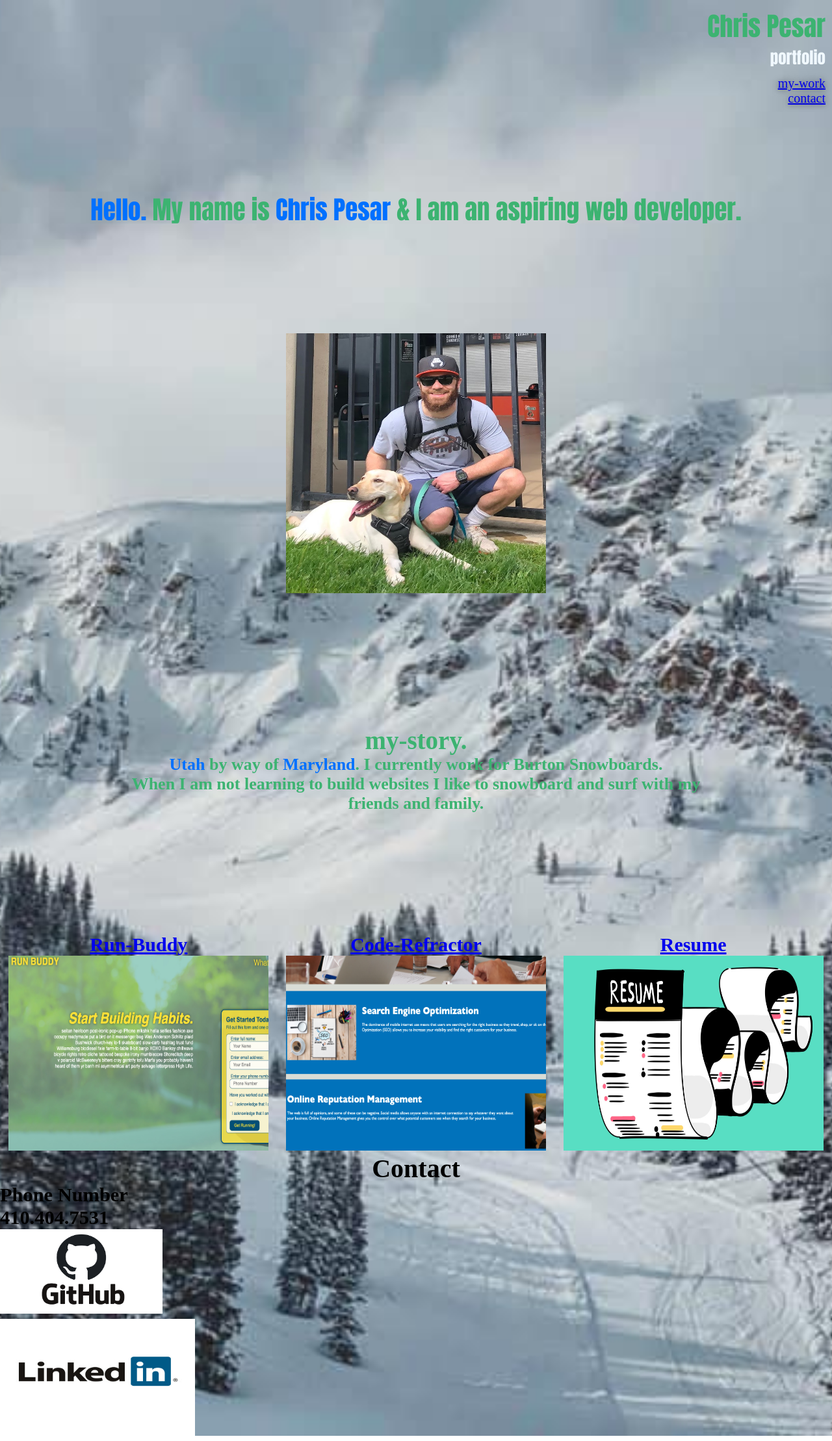
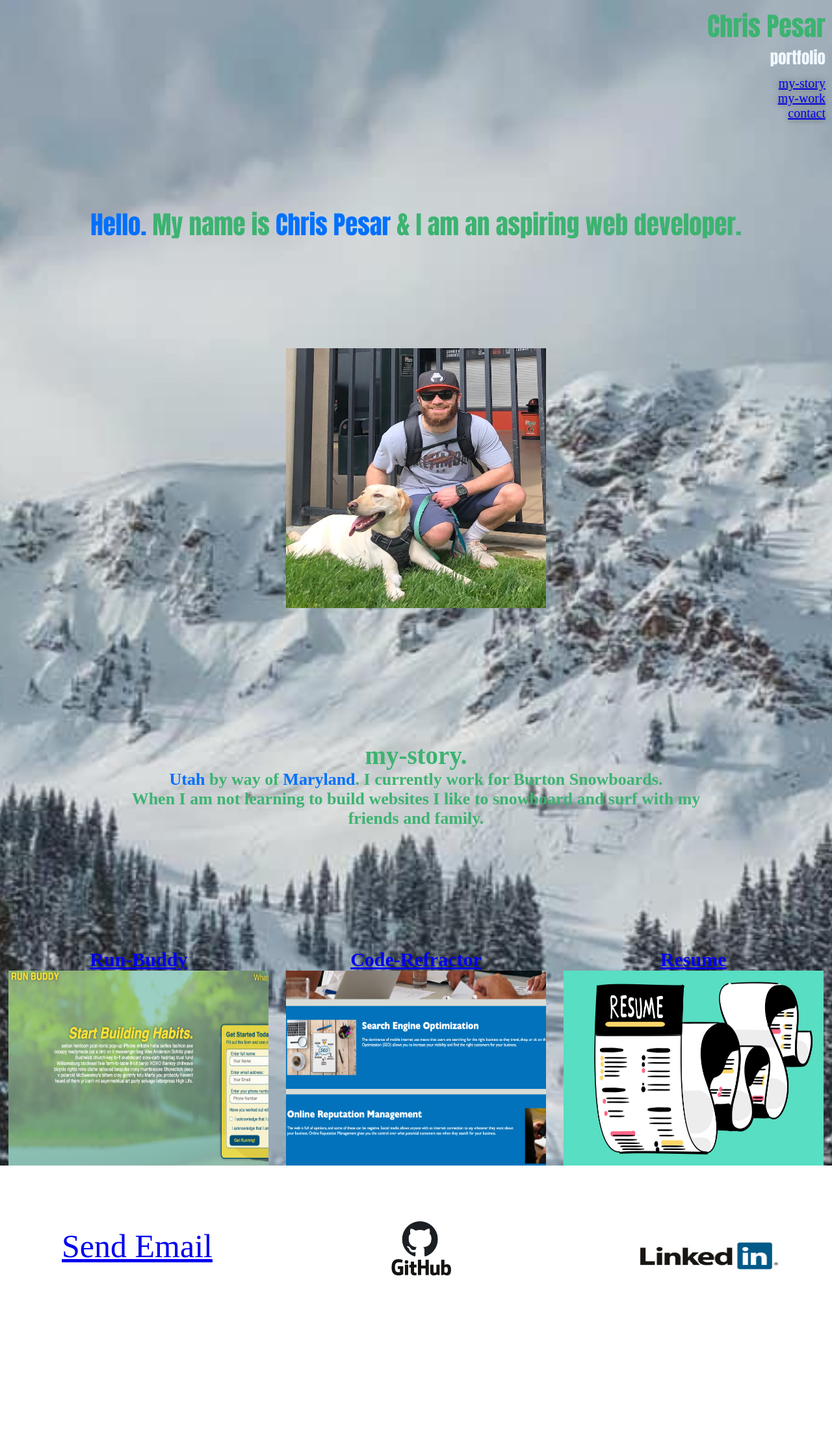
Before and after one commit to cpesar/pesarportfolio, a plain HTML site: page index.html in a window 1280 px wide. Shown: the whole page at 65% size. After the commit the page ends 2042 px from the top, so only its background shows below. Drawn offline with Linux system fonts and the light colour scheme.

Commit message:
troubleshooting media queries

```diff
--- a/assets/style.css
+++ b/assets/style.css
@@ -40,26 +40,33 @@ header h1 p {
 
 /*Footer*/
 footer {
-  background-color:;
-  font-size: 26px;
+  background: white;
+  padding: 20px 20px;
+  display: flex;
+  justify-content: space-between;
+  flex-wrap: wrap;
+  width: 100%;
 }
 
-footer h2 {
+.email {
+  padding: 75px;
+  display: flex;
   text-align: center;
-  font-family: impact fantasy;
-  font-size: 40px;
-}
-
-.github {
-
+  font-size: 50px;
 }
 
 .hub {
+  display: flex;
+  padding-top: 30px;
+  padding-right: 70px;
   width: 250px;
   height: 130px;
 }
 
 .in {
+  display: flex;
+  padding-top: 15px;
+  padding-right: 40px;
   width: 300px;
   height: 180px;
 }
@@ -124,11 +131,9 @@ header nav ul li a:hover {
 }
 
 /*my-story section*/
+
+
 .story {
-
-}
-
-.my-story {
   border: 75px;
   padding: 200px;
   margin: auto;
@@ -141,14 +146,14 @@ header nav ul li a:hover {
   justify-content: space-between;
 }
 
-.my-story p {
+.story p {
   color: #3cb371;
   font-family: impact fantasy;
   font-weight: bold;
   font-stretch: ultra-expanded;
 }
 
-.my-story p span {
+.story p span {
   color: #0070ff;
 }
 
@@ -161,11 +166,15 @@ header nav ul li a:hover {
 .resize {
   height: 300px;
   width: 400px;
+  flex-wrap: wrap;
+  display: flex;
+  flex-direction: row;
 }
 
 .work {
   margin: 0 auto;
   display: flex;
+  flex-direction: row;
   justify-content: space-around;
   align-items: baseline stretch;
 }
@@ -217,7 +226,9 @@ header nav ul li a:hover {
 /*Media query for desktop screens and smaller*/
 @media screen and (min-width: 575px) {
   header {
-
+    padding-bottom: 0;
+    justify-content: center;
+    position: relative;
   }
   header h1 {
 
@@ -252,21 +263,25 @@ header nav ul li a:hover {
 
 
 /*Media query for tablets and smaller*/
-@media screen and (min-wdith: 768px) {
+@media screen and (min-width: 768px) {
 
 }
 
 
 /*Media query for mobile phones and smaller*/
-@media screen and (min-wdith: 980px) {
+@media screen and (min-width: 980px) {
   header {
+   text-align: right;
+   justify-items: inherit;
+
   }
 
   header h1 {
-
+    text-align: right;
   }
 
   header nav ul {
+    padding: 0;
 
   }
 
--- a/index.html
+++ b/index.html
@@ -23,13 +23,14 @@
     <nav>
       <ul>
         <li>
+          <a href="#my-story">my-story</a>
+        </li>
+        <li>
           <a href="#my-work">my-work</a>
         </li>
         <li>
           <a href="#contact">contact</a>
         </li>
-
-
       </ul>
     </nav>
   </header>
@@ -44,17 +45,16 @@
 
     <div class="photo">
       <img class="layla" src="./assets/images/layla.jpeg" alt="layla">
-
     </div>
-    <div class="my-story">
-      <h1 class="story">my-story.</h1>
+  </section>
+  <!--My-Story Section-->
+    <section id="my-story">
+      <div class="story">
+        <h1>my-story.</h1>
         <p> <span>Utah</span> by way of <span>Maryland</span>. I currently work for Burton Snowboards.</p>
         <p>When I am not learning to build websites I like to snowboard and surf with my friends and family.</p>
-    </div>
-  </section>
-
-
-
+      </div>
+    </section>
 
         <!--My-Work Section-->
   <section id="my-work">
@@ -82,27 +82,11 @@
 
 <!--Footer Section-->
   <footer id="contact">
-    <div class="reach-me">
-      <h2 class="find">Contact</h2>
-        <h3 class="phone">Phone Number
-          <p>410.404.7531</p>
-        </h3>
-
-
-
-
-
-
-    <article>
-      <h3 class="email">
-
-      </h3>
+    <article class="email">
+      <a href="mailto: cpesar1@gmail.com">Send Email</a>
     </article>
 
-
-
-
-    <article>
+    <article class="hub">
       <h3 class="github">
         <a href="https://github.com/cpesar">
           <img class="hub" src="./assets/images/github-logo.jpeg" alt="github">
@@ -110,8 +94,7 @@
       </h3>
     </article>
 
-
-    <article>
+    <article class="in">
       <h3 class="in">
         <a href="https://www.linkedin.com/in/chris-pesar-ba07b182/">
           <img class="in" src="./assets/images/linkedin2.jpeg" alt="linkedin">
@@ -119,20 +102,6 @@
       </h3>
     </article>
 
-
-
-
-
-
-
-
-
-    </div>
-    <div>
-
-    </div>
-
-
   </footer>
 
 </body>
```
